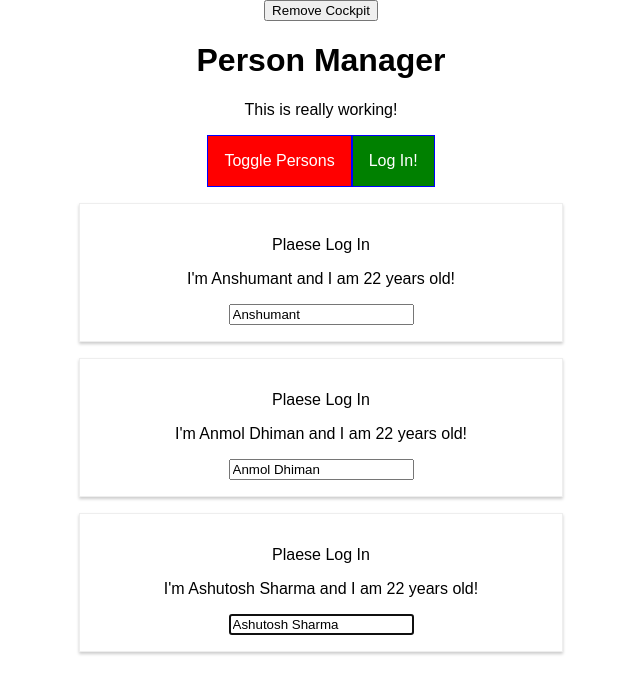
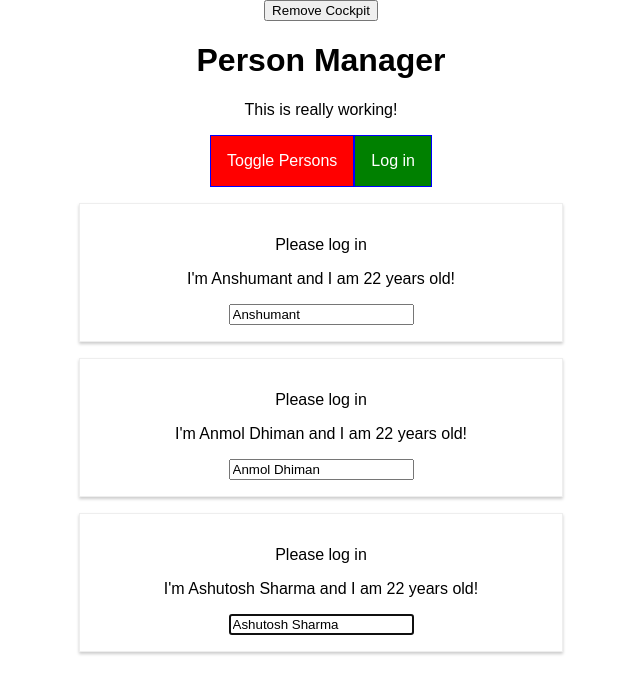
Before and after one commit to anshumantsagar/react-learn-2, a React app: page / in a window 1280 px wide. Shown: the top 694 px of the page, without its empty margins (319-959 px from the left). Built offline with nearby package versions, Linux system fonts and the light colour scheme.

Commit message:
context-API

```diff
--- a/src/components/Cockpit/Cockpit.js
+++ b/src/components/Cockpit/Cockpit.js
@@ -1,9 +1,14 @@
-import React, { useEffect, useRef } from 'react';
+import React, { useEffect, useRef, useContext } from 'react';
 
 import classes from './Cockpit.css';
+import AuthContext from '../../context/auth-context';
 
 const Cockpit = props => {
   const toggleBtnRef = useRef(null);
+  const authContext = useContext(AuthContext);
+
+  console.log(authContext.authenticated);
+
   useEffect(() => {
     console.log('[Cockpit.js] useEffect');
     // Http request...
@@ -45,7 +50,7 @@
       <button ref={toggleBtnRef} className={btnClass} onClick={props.clicked}>
         Toggle Persons
       </button>
-      <button onClick={props.login}>Log In!</button>
+      <button onClick={authContext.login}>Log in</button>
     </div>
   );
 };
--- a/src/components/Persons/Person/Person.js
+++ b/src/components/Persons/Person/Person.js
@@ -4,21 +4,32 @@
 import Aux from '../../../hoc/Auxilary';
 import withClass from '../../../hoc/withClass';
 import classes from './Person.css';
+import AuthContext from '../../../context/auth-context';
 
 class Person extends Component {
-  constructor(props){
-    super(props)
+  constructor(props) {
+    super(props);
     this.inputElementRef = React.createRef();
   }
-  componentDidMount(){
+
+  static contextType = AuthContext;
+
+  componentDidMount() {
     // this.inputElement.focus();
     this.inputElementRef.current.focus();
+    console.log(this.context.authenticated);
   }
+
   render() {
     console.log('[Person.js] rendering...');
     return (
       <Aux>
-        {this.props.isAuth ? <p>Logged In!</p> : <p>Plaese Log In</p>}
+        {this.context.authenticated ? (
+          <p>Authenticated!</p>
+        ) : (
+          <p>Please log in</p>
+        )}
+
         <p onClick={this.props.click}>
           I'm {this.props.name} and I am {this.props.age} years old!
         </p>
--- a/src/components/Persons/Persons.js
+++ b/src/components/Persons/Persons.js
@@ -54,7 +54,6 @@
           age={person.age}
           key={person.id}
           changed={event => this.props.changed(event, person.id)}
-          isAuth={this.props.isAuthenticated}
         />
       );
     });
--- a/src/containers/App.js
+++ b/src/containers/App.js
@@ -5,6 +5,7 @@
 import Cockpit from '../components/Cockpit/Cockpit';
 import withClass from '../hoc/withClass';
 import Aux from '../hoc/Auxilary';
+import AuthContext from '../context/auth-context';
 
 class App extends Component {
   constructor(props) {
@@ -24,6 +25,7 @@
     changeCounter: 0,
     authenticated: false
   };
+
 
   static getDerivedStateFromProps(props, state) {
     console.log('[App.js] getDerivedStateFromProps', props);
@@ -84,8 +86,8 @@
   };
 
   loginHandler = () => {
-    this.setState({authenticated:true})
-  }
+    this.setState({ authenticated: true });
+  };
 
   render() {
     console.log('[App.js] render');
@@ -111,16 +113,22 @@
         >
           Remove Cockpit
         </button>
+        <AuthContext.Provider
+          value={{
+            authenticated: this.state.authenticated,
+            login: this.loginHandler
+          }}
+        >
           {this.state.showCockpit ? (
             <Cockpit
               title={this.props.appTitle}
               showPersons={this.state.showPersons}
               personsLength={this.state.persons.length}
               clicked={this.togglePersonsHandler}
-            login={this.loginHandler}
             />
           ) : null}
           {persons}
+        </AuthContext.Provider>
       </Aux>
     );
     // return React.createElement('div', {className: 'App'}, React.createElement('h1', null, 'Does this work now?'));
--- /dev/null
+++ b/src/context/auth-context.js
@@ -0,0 +1,8 @@
+import React from 'react';
+
+const authContext = React.createContext({
+  authenticated: false,
+  login: () => {}
+});
+
+export default authContext;
```
Lines whose indentation alone changed are shown as unchanged.
